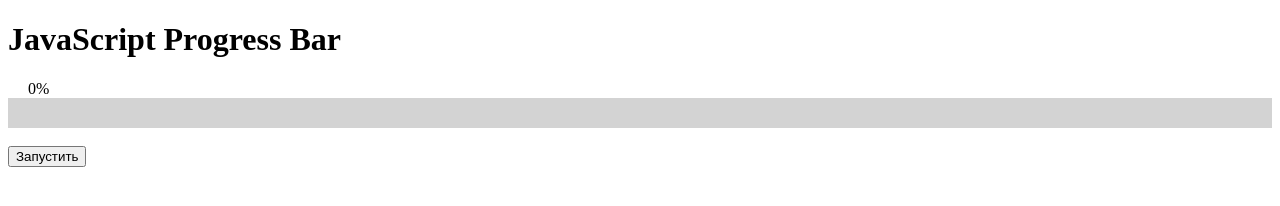
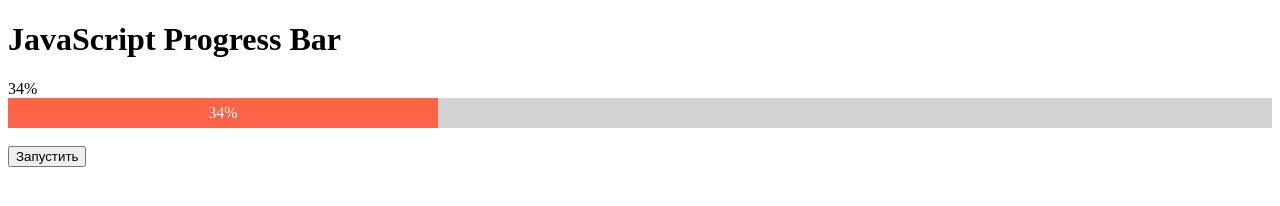
Before and after one commit to mikbrazh/progressBar, a plain HTML site: page progress.html in a window 1280 px wide. Both pictures are taken after a click on the button "Запустить". Drawn offline with Linux system fonts and the light colour scheme.

Commit message:
progress

```diff
--- a/progress.html
+++ b/progress.html
@@ -10,16 +10,12 @@
             width: 100%;
         }
 
-        .quiz-progress-bar__value {
-            padding: 0 20px;
-        }
-
         .quiz-progress-bar__bar {
             background-color: lightgrey;
         }
 
         .quiz-progress-bar__progress {
-            width: 0%;
+            width: 0;
             height: 30px;
             background-color: tomato;
             text-align: center;
@@ -34,13 +30,13 @@
     <div class="quiz-progress-bar">
         <div class="quiz-progress-bar__value">0%</div>
         <div class="quiz-progress-bar__bar">
-            <div class="quiz-progress-bar__progress"></div>
+            <div class="quiz-progress-bar__progress">0%</div>
         </div>
     </div>
     <br>
 
 
-    <button onclick="move()">Запустить</button>
+    <button onclick="moveProgress()">Запустить</button>
 
 
     <script>
@@ -60,42 +56,40 @@
             number: 5,
         },]
 
+        let width = 0;
+        const initialStep = getStep();
+        let step = getStep();
 
-        // function getStopPoint() {
-        // 	let = questionsNumber = quizData[quizData.length - 1].number;
+        console.log('initial step: ' + step);
 
-        // 	let stopPoint = 100 / questionsNumber;
+        function moveProgress() {
+            const $el__value = document.querySelector(".quiz-progress-bar__value");
+            const $el__progress = document.querySelector(".quiz-progress-bar__progress");
 
-        // 	return stopPoint;
-        // }
+            const interval = setInterval(moveFrame, 15);
 
-        // console.log(getStopPoint());
-        let state = 30;
+            console.log('width: ' + width);
+            console.log('step: ' + step);
 
-        function move() {
+            function moveFrame() {
+                if (width >= step || width >= 100) {
+                    clearInterval(interval);
+                    width = width;
+                    step += initialStep;
+                } else {
+                    width++;
+                    $el__value.innerHTML = width + "%";
+                    $el__progress.innerHTML = width + "%";
+                    $el__progress.style.width = width + "%";
+                }
+            }
+        }
 
-            // console.log(state);
-            var elem = document.querySelector(".quiz-progress-bar__value");
-            var elem2 = document.querySelector(".quiz-progress-bar__progress");
-            var width = 10;
-            var id = setInterval(frame, 10);
+        function getStep() {
+            let = numberOfQuestions = quizData[quizData.length - 1].number;
+            let percent = Math.ceil(100 / 3);
 
-            function frame() {
-                if (width >= 100) {
-                    clearInterval(id);
-                } else {
-
-                    // if ()
-                    width = + state;
-                    // width++;
-                    elem.innerHTML = width + "%";
-                    elem2.style.width = width + "%";
-                    console.log(width);
-
-                // }
-            }
-            state = state + 1;
-
+            return percent;
         }
     </script>
 </body>
```
